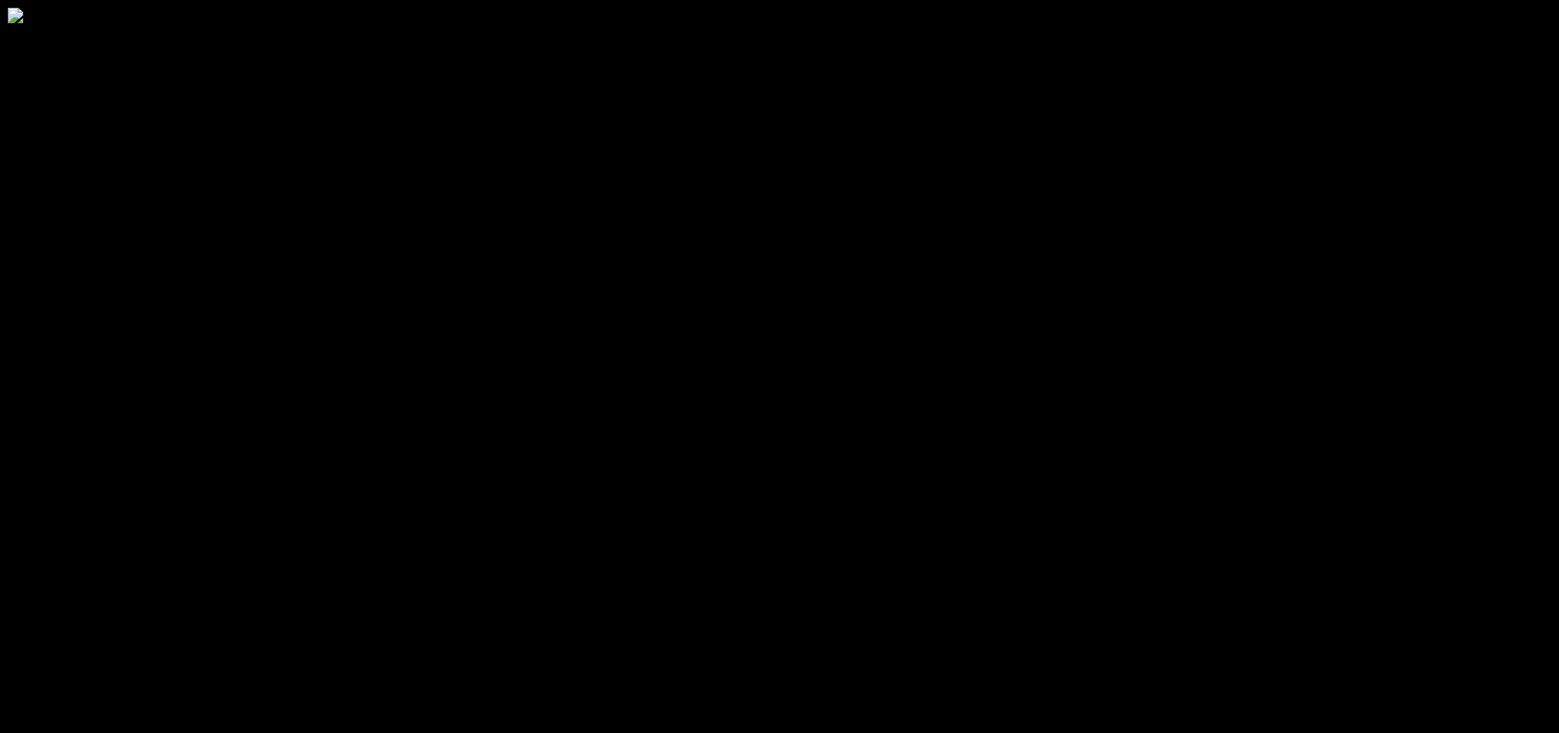
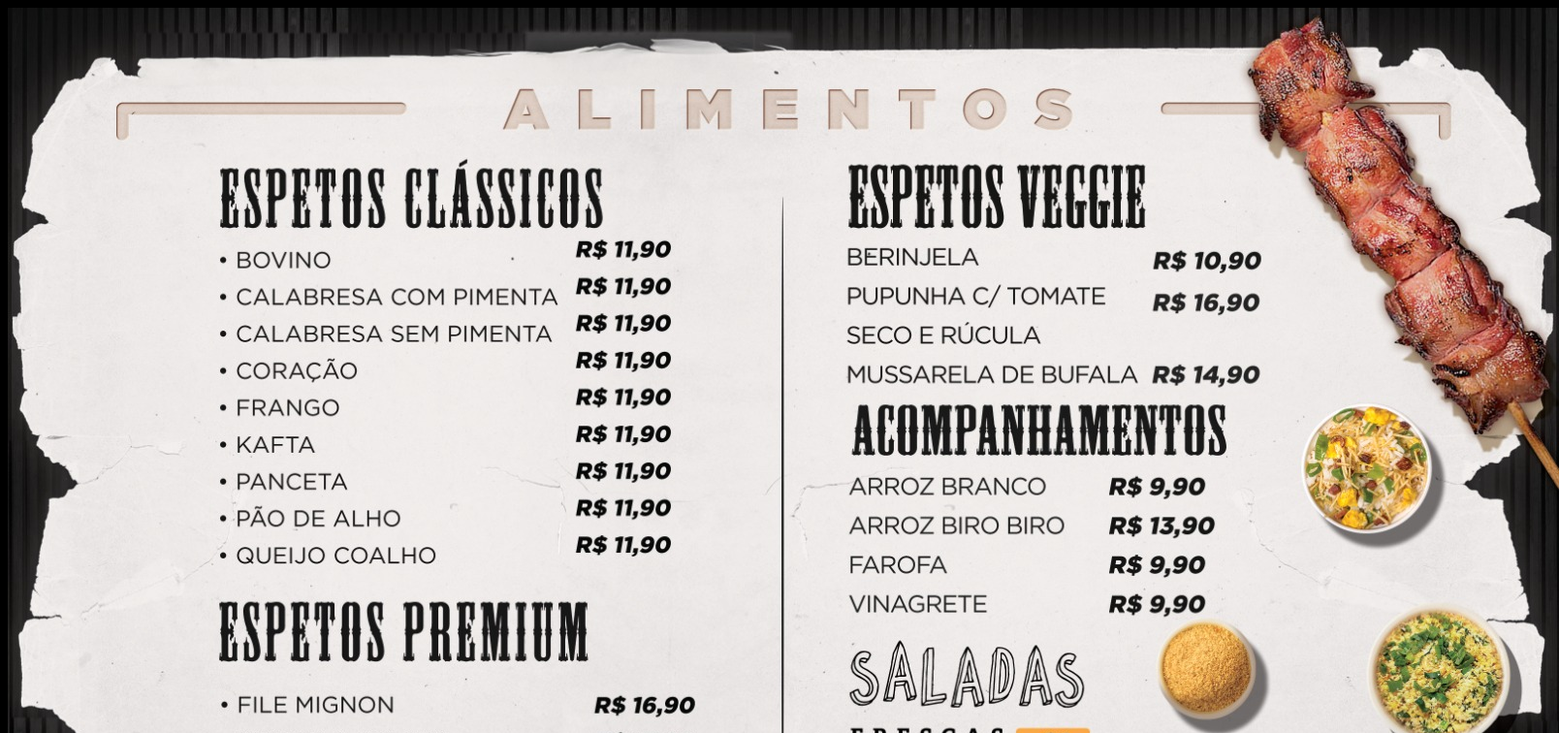
Before and after one commit to web-tempass/cardapio, a plain HTML site: page alimentos.html in a window 1280 px wide. Shown: the top 756 px of the page at 97% size, 1608 px wide, since content can reach past the window. Drawn offline with Linux system fonts and the light colour scheme; the site is published under a folder, as on GitHub Pages, so addresses that start at the root find nothing.

Commit message:
Update alimentos.html

```diff
--- a/alimentos.html
+++ b/alimentos.html
@@ -11,6 +11,6 @@
         {background-color: #000000;}
 
     </style>
-    <img src="/img/cardapio01.jpg" alt="Imagem do Cardápio">
+    <img src="img/cardapio01.jpg" alt="Imagem do Cardápio">
 </body>
 </html>
```
